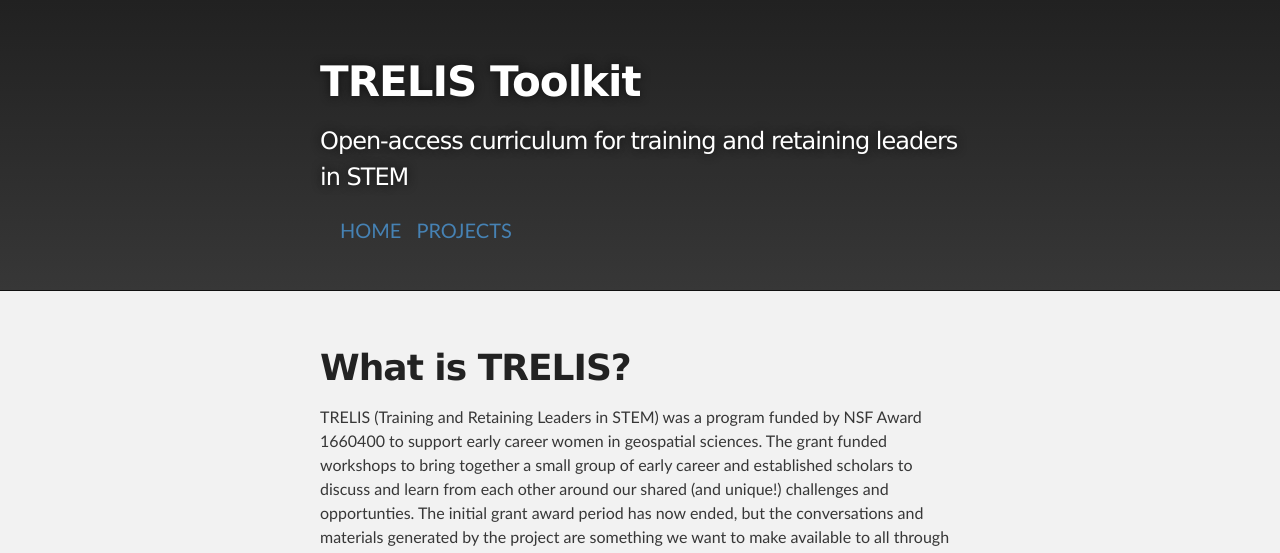
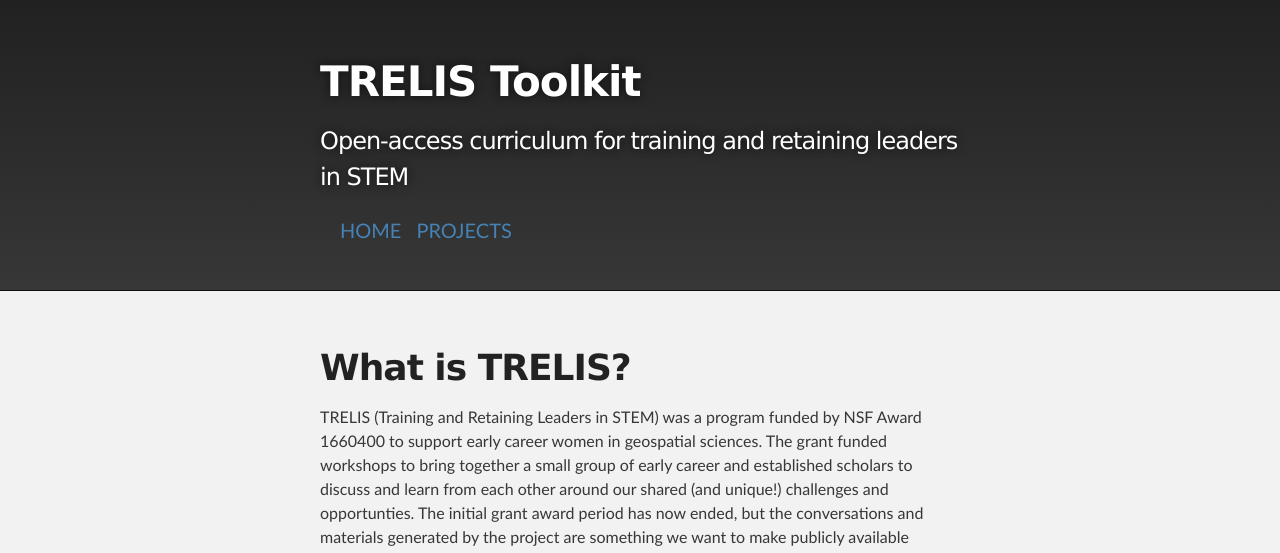
Before and after one commit to TRELIStoolkit/TRELIStoolkit.github.io, a Jekyll site: the page built from index.md, in a window 1280 px wide. Shown: the top 553 px of the page. Built offline with Jekyll 4.4.1, drawn with Linux system fonts in a browser that asks for light colours; our own code applies the rules of GitHub Pages for plain Markdown files; part of the change alters nothing that is shown; some of the changed text lies outside the part shown.

Commit message:
minor edits

```diff
--- a/index.md
+++ b/index.md
@@ -4,7 +4,7 @@ layout: default
 
 # What is TRELIS?
 
-TRELIS (Training and Retaining Leaders in STEM) was a program funded by NSF Award 1660400 to support early career women in geospatial sciences. The grant funded workshops to bring together a small group of early career and established scholars to discuss and learn from each other around our shared (and unique!) challenges and opportunties. The initial grant award period has now ended, but the conversations and materials generated by the project are something we want to make available to all through this online toolkit.
+TRELIS (Training and Retaining Leaders in STEM) was a program funded by NSF Award 1660400 to support early career women in geospatial sciences. The grant funded workshops to bring together a small group of early career and established scholars to discuss and learn from each other around our shared (and unique!) challenges and opportunties. The initial grant award period has now ended, but the conversations and materials generated by the project are something we want to make publicly available through this online toolkit.
 
 ![TRELIS_Group](assets/images/ALL_TRELIS.JPG)
 
```
